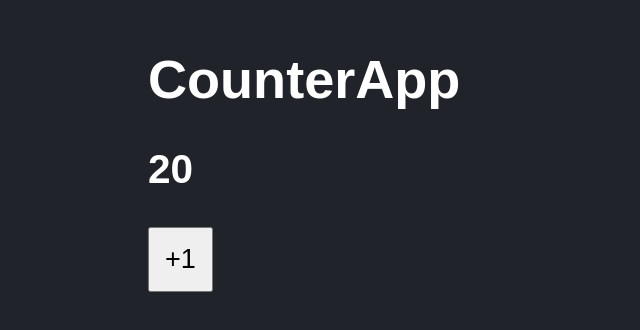
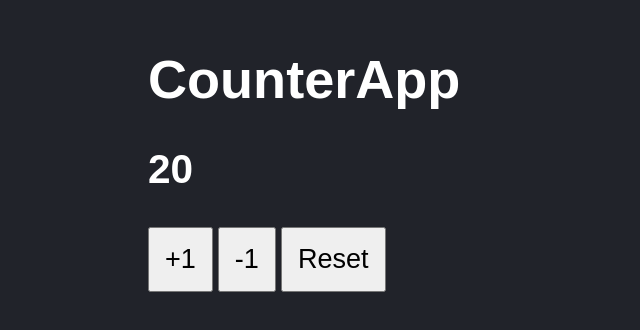
Before and after one commit to GenerationMilton/react-vite-init, a React (Vite) app: page / in a window 1280 px wide. Shown: the part 136-466 px from the top of the page, without its empty margins (0-640 px from the left). Built offline with nearby package versions, Linux system fonts and the light colour scheme.

Commit message:
handlesubstract and handleReset

```diff
--- a/src/CounterApp.jsx
+++ b/src/CounterApp.jsx
@@ -15,14 +15,23 @@
         setCounter((c)=>c+1);
     }
 
+    const handleSubstract= ()=>{
+        // setCounter(counter +1);
+        setCounter((c)=>c-1);
+    }
+
+    const handleReset =()=>{
+        setCounter(value);
+    }
+
   return (
     <>
       <h1>CounterApp</h1>
       <h2>{counter}</h2>
 
-      <button onClick={ handleAdd}>
-        +1
-      </button>
+      <button onClick={ handleAdd}> +1 </button>
+      <button onClick={handleSubstract}> -1 </button>
+      <button onClick={handleReset}> Reset </button>
     </>
   )
 }
--- a/src/styles.css
+++ b/src/styles.css
@@ -9,4 +9,5 @@
 button{
     padding: 15px;
     font-size: 1.3rem;
+    margin-right: 5px;
 }
```
